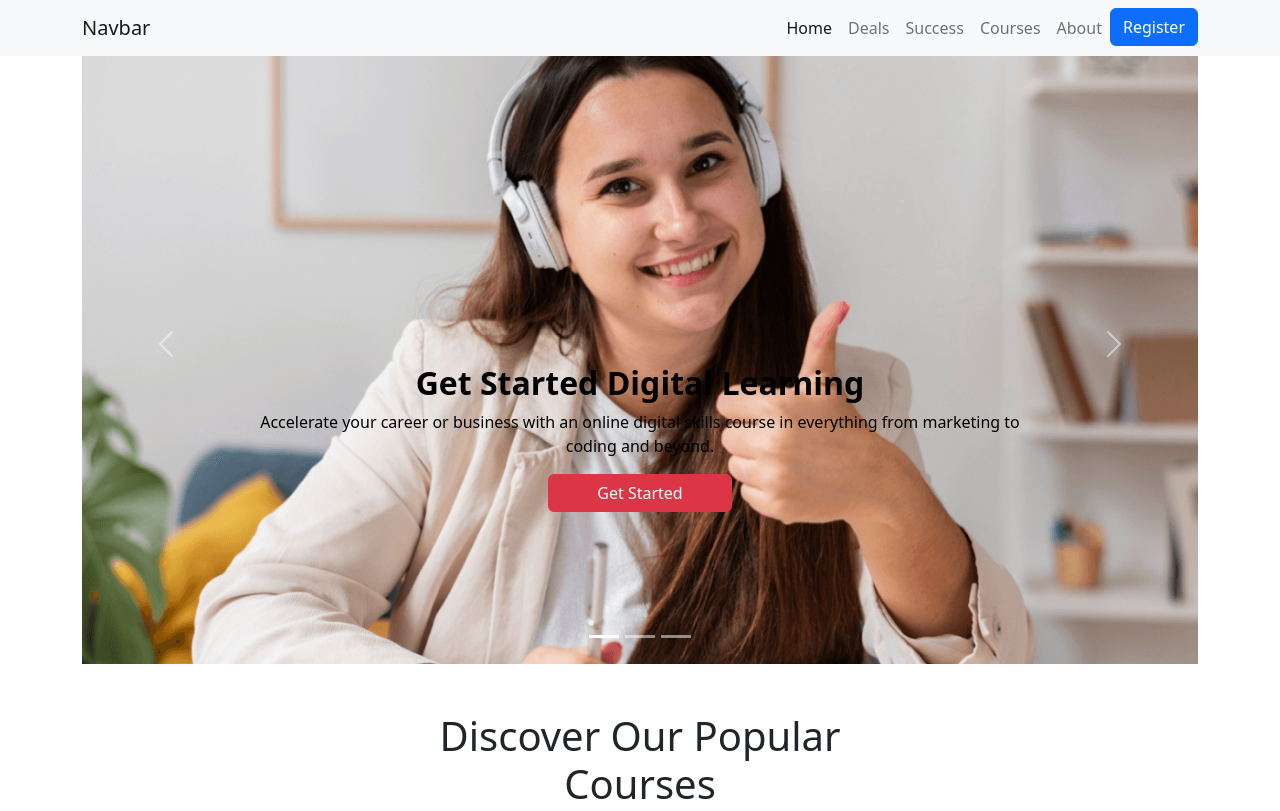
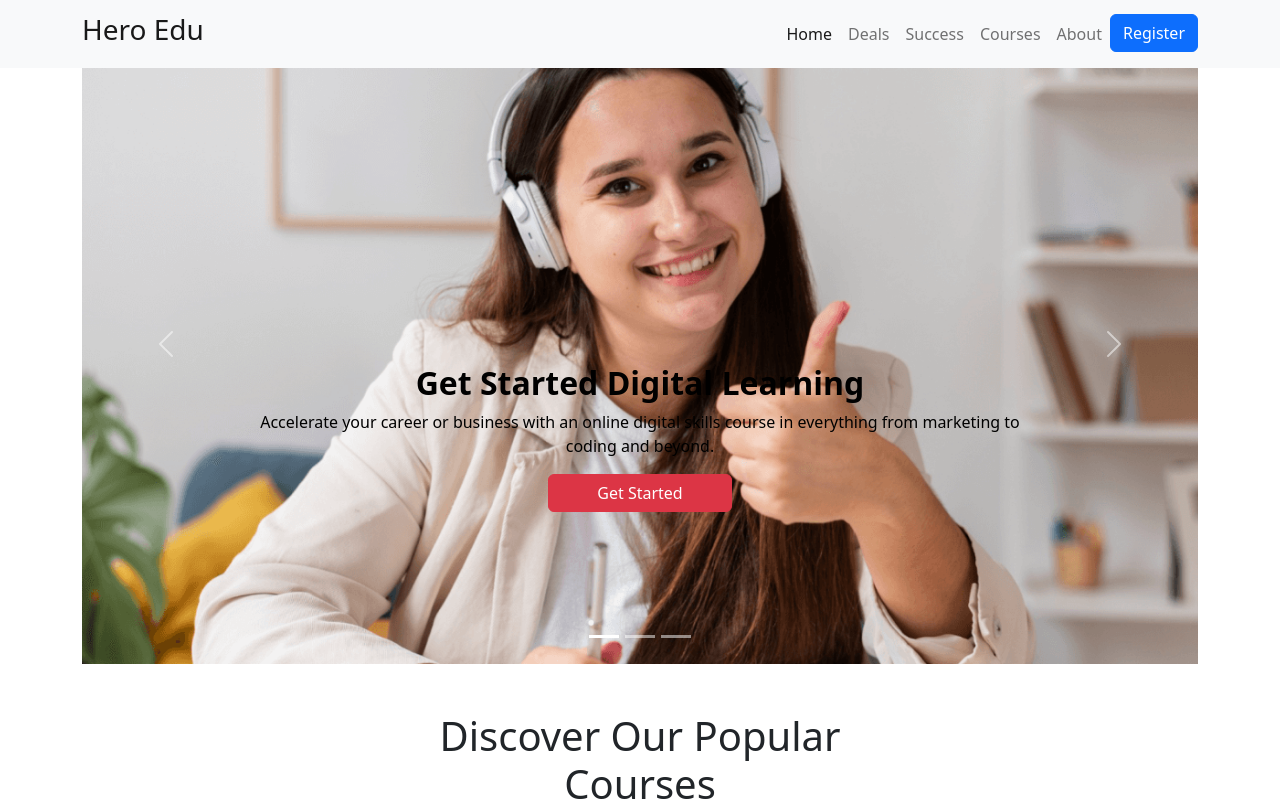
Before and after one commit to bossnoyon00/Bdtech-website, a plain HTML site: page index.html in a window 1280 px wide. Shown: the top 811 px of the page. Drawn offline with nearby package versions, Linux system fonts and the light colour scheme.

Commit message:
added header name

```diff
--- a/index.html
+++ b/index.html
@@ -18,7 +18,9 @@
         <section id="home" class="container">
             <nav class="navbar navbar-expand-lg fixed-top bg-light">
                 <div class="container">
-                    <a class="navbar-brand" href="#">Navbar</a>
+                    <a class="navbar-brand" href="#">
+                        <h3>Hero Edu</h3>
+                    </a>
                     <button class="navbar-toggler" type="button" data-bs-toggle="collapse" data-bs-target="#navbarNav"
                         aria-controls="navbarNav" aria-expanded="false" aria-label="Toggle navigation">
                         <span class="navbar-toggler-icon"></span>
```
